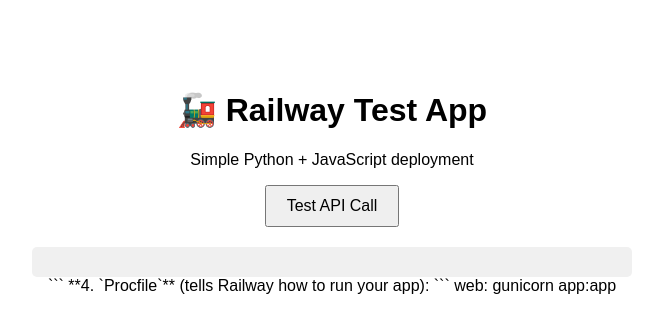
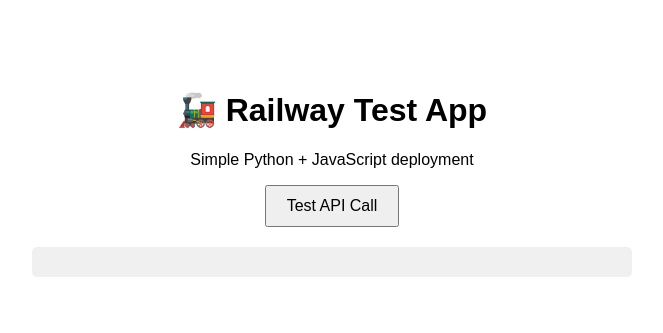
Before and after one commit to andeggs/online_clock, a Python web app: template templates/index.html in a window 1280 px wide. Shown: the top 333 px of the page, without its empty margins (308-971 px from the left). Run offline with Jinja, Linux system fonts and the light colour scheme; the template is opened without the code that fills it, so the values that code supplies are empty.

Commit message:
Remove failing comments

````diff
--- a/templates/index.html
+++ b/templates/index.html
@@ -44,8 +44,3 @@
     </script>
 </body>
 </html>
-```
-
-**4. `Procfile`** (tells Railway how to run your app):
-```
-web: gunicorn app:app
````
